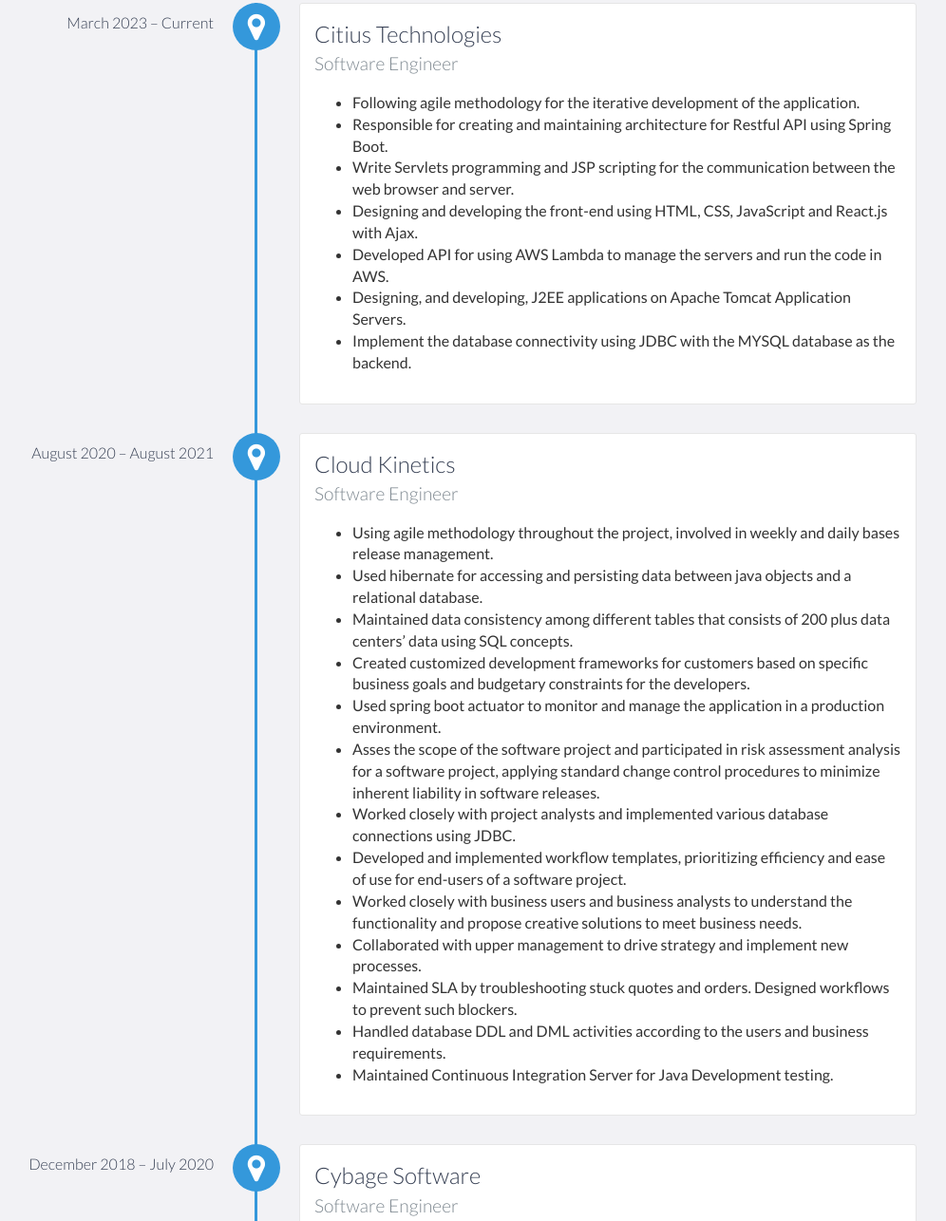
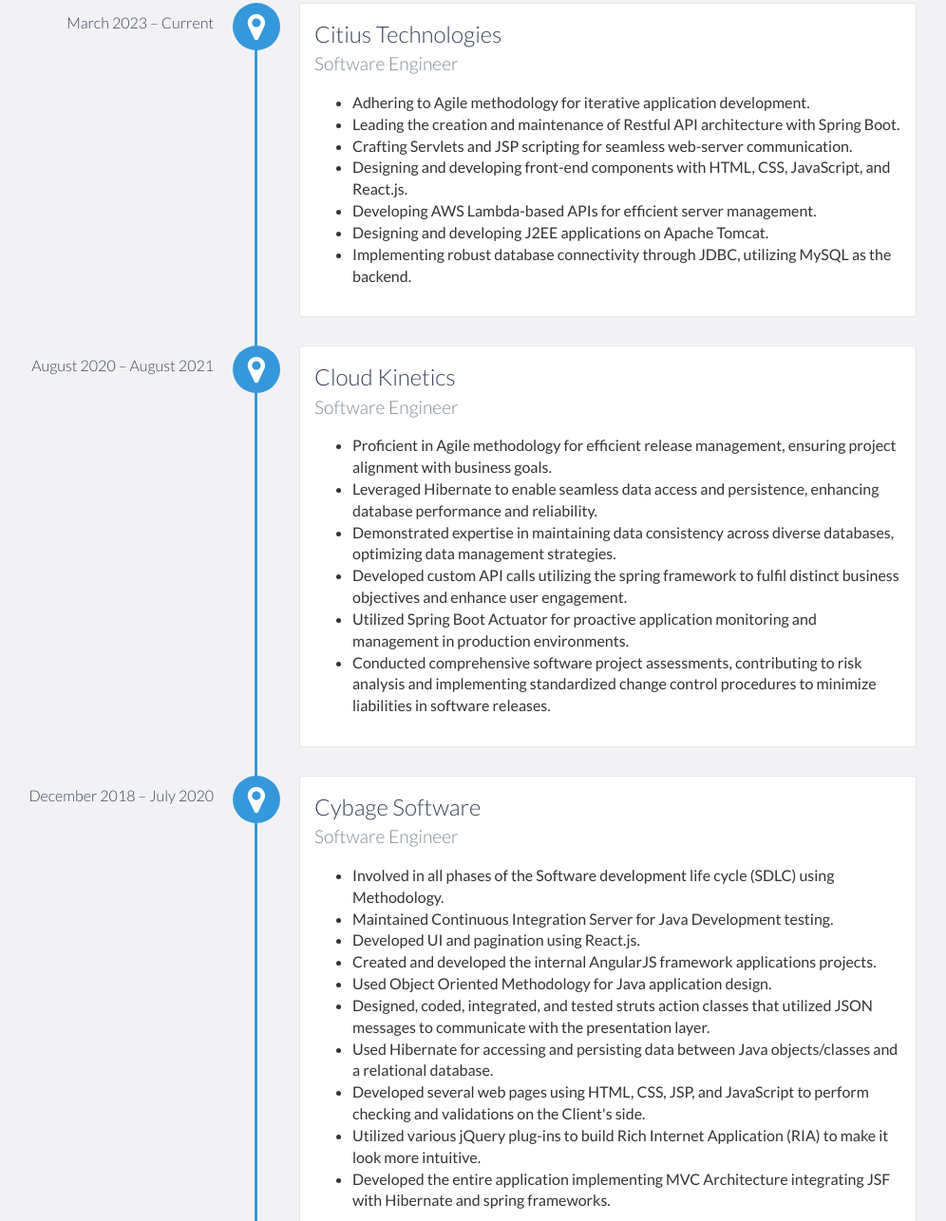
Before and after one commit to rmsteja1/personalport.github.io, a website: page index.html in a window 1280 px wide. Shown: the part 1332-2618 px from the top of the page at 95% size, without its empty margins (175-1171 px from the left). Drawn offline with nearby package versions, Linux system fonts and the light colour scheme.

Commit message:
Enhanced job responsibilities

```diff
--- a/index.html
+++ b/index.html
@@ -113,32 +113,30 @@
           <h4>Software Engineer</h4>
           <ul>
             <li>
-              Following agile methodology for the iterative development of the
-              application.
+              Adhering to Agile methodology for iterative application
+              development.
             </li>
             <li>
-              Responsible for creating and maintaining architecture for Restful
-              API using Spring Boot.
+              Leading the creation and maintenance of Restful API architecture
+              with Spring Boot.
             </li>
             <li>
-              Write Servlets programming and JSP scripting for the communication
-              between the web browser and server.
+              Crafting Servlets and JSP scripting for seamless web-server
+              communication.
             </li>
             <li>
-              Designing and developing the front-end using HTML, CSS, JavaScript
-              and React.js with Ajax.
+              Designing and developing front-end components with HTML, CSS,
+              JavaScript, and React.js.
             </li>
             <li>
-              Developed API for using AWS Lambda to manage the servers and run
-              the code in AWS.
+              Developing AWS Lambda-based APIs for efficient server management.
             </li>
             <li>
-              Designing, and developing, J2EE applications on Apache Tomcat
-              Application Servers.
+              Designing and developing J2EE applications on Apache Tomcat.
             </li>
             <li>
-              Implement the database connectivity using JDBC with the MYSQL
-              database as the backend.
+              Implementing robust database connectivity through JDBC, utilizing
+              MySQL as the backend.
             </li>
           </ul>
           <!-- <p style="text-align: justify"></p> -->
@@ -149,60 +147,29 @@
           <h4>Software Engineer</h4>
           <ul>
             <li>
-              Using agile methodology throughout the project, involved in weekly
-              and daily bases release management.
+              Proficient in Agile methodology for efficient release management,
+              ensuring project alignment with business goals.
             </li>
             <li>
-              Used hibernate for accessing and persisting data between java
-              objects and a relational database.
+              Leveraged Hibernate to enable seamless data access and
+              persistence, enhancing database performance and reliability.
             </li>
             <li>
-              Maintained data consistency among different tables that consists
-              of 200 plus data centers’ data using SQL concepts.
+              Demonstrated expertise in maintaining data consistency across
+              diverse databases, optimizing data management strategies.
             </li>
             <li>
-              Created customized development frameworks for customers based on
-              specific business goals and budgetary constraints for the
-              developers.
+              Developed custom API calls utilizing the spring framework to
+              fulfil distinct business objectives and enhance user engagement.
             </li>
             <li>
-              Used spring boot actuator to monitor and manage the application in
-              a production environment.
+              Utilized Spring Boot Actuator for proactive application monitoring
+              and management in production environments.
             </li>
             <li>
-              Asses the scope of the software project and participated in risk
-              assessment analysis for a software project, applying standard
-              change control procedures to minimize inherent liability in
-              software releases.
-            </li>
-            <li>
-              Worked closely with project analysts and implemented various
-              database connections using JDBC.
-            </li>
-            <li>
-              Developed and implemented workflow templates, prioritizing
-              efficiency and ease of use for end-users of a software project.
-            </li>
-            <li>
-              Worked closely with business users and business analysts to
-              understand the functionality and propose creative solutions to
-              meet business needs.
-            </li>
-            <li>
-              Collaborated with upper management to drive strategy and implement
-              new processes.
-            </li>
-            <li>
-              Maintained SLA by troubleshooting stuck quotes and orders.
-              Designed workflows to prevent such blockers.
-            </li>
-            <li>
-              Handled database DDL and DML activities according to the users and
-              business requirements.
-            </li>
-            <li>
-              Maintained Continuous Integration Server for Java Development
-              testing.
+              Conducted comprehensive software project assessments, contributing
+              to risk analysis and implementing standardized change control
+              procedures to minimize liabilities in software releases.
             </li>
           </ul>
         </div>
```
